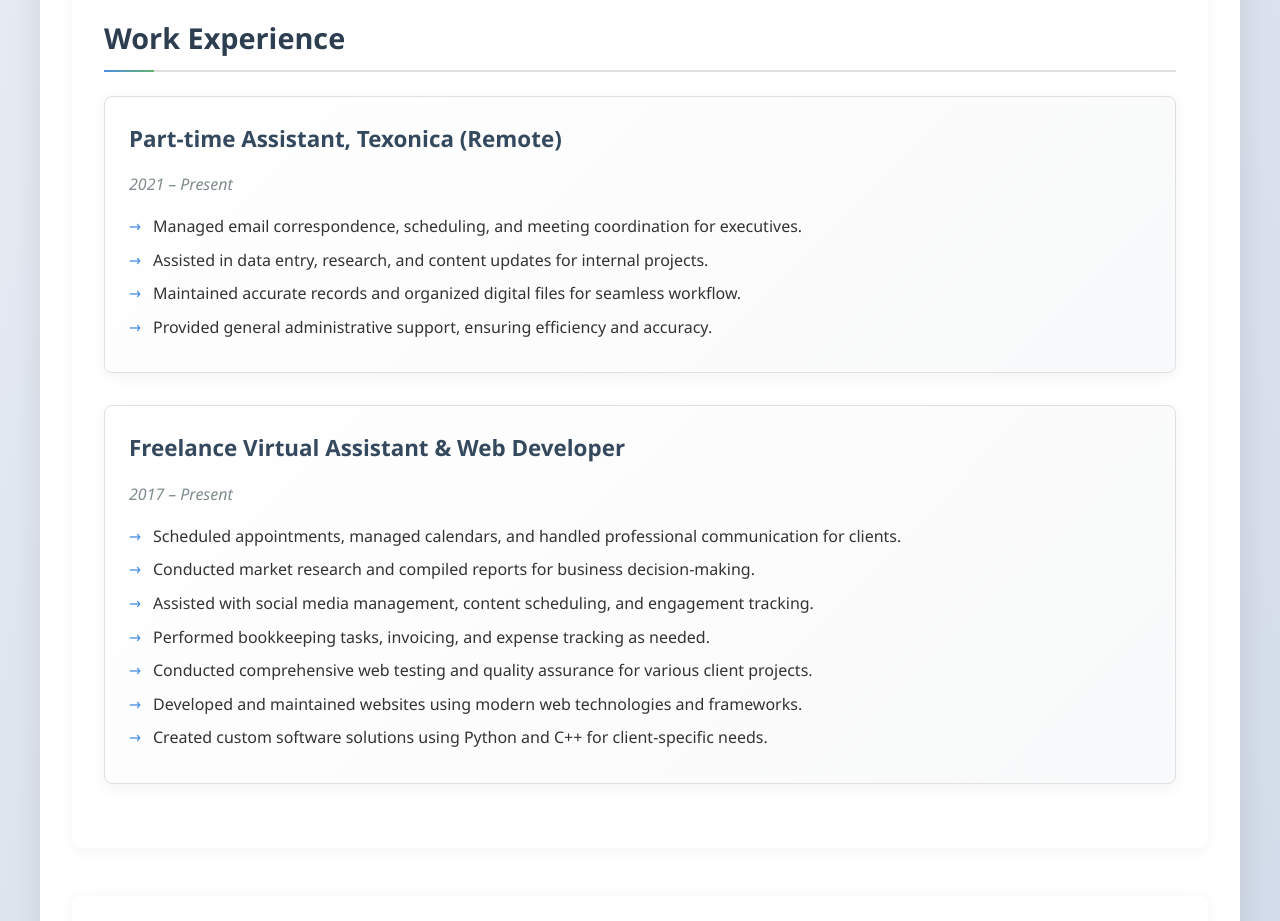
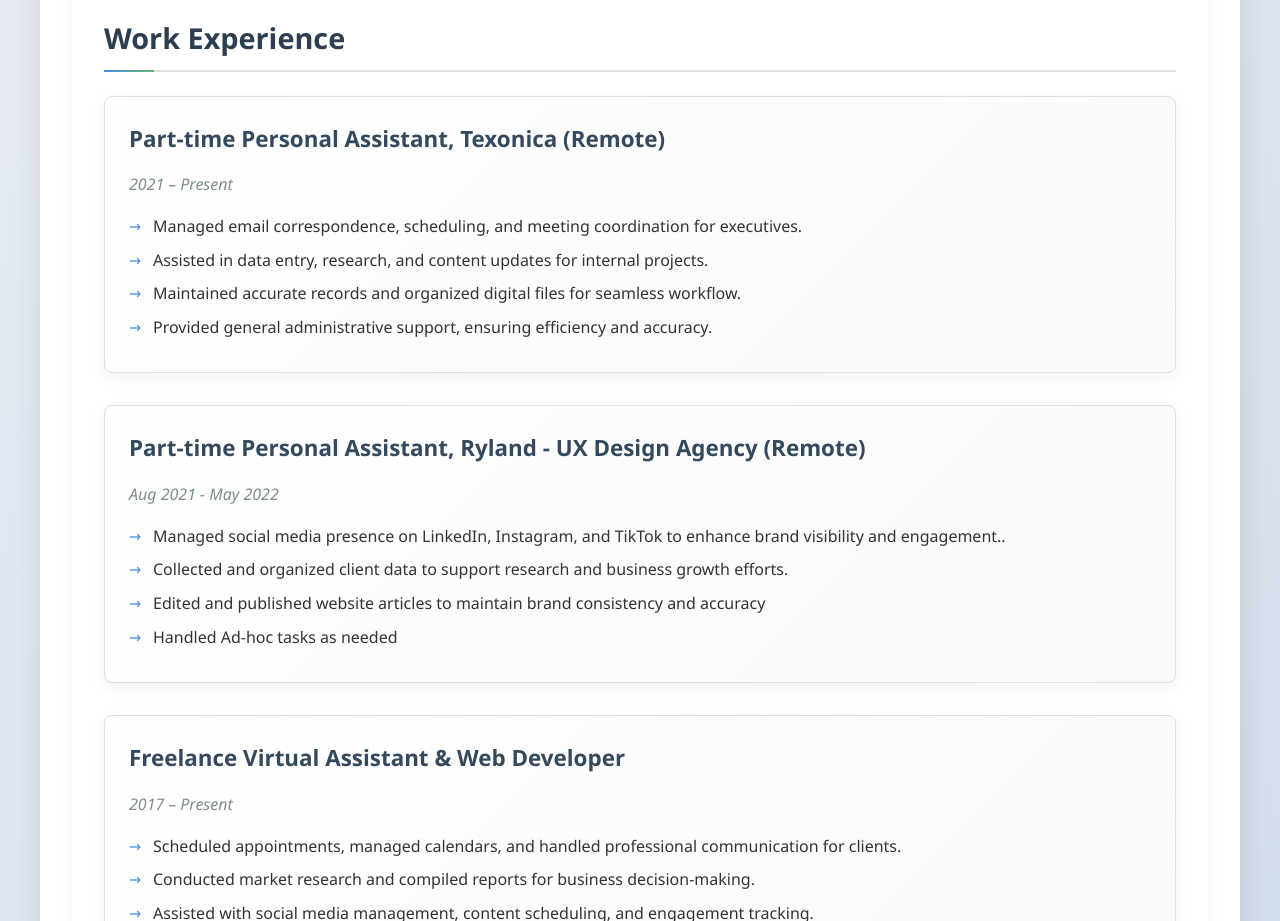
Before and after one commit to kodai-rr/Web-Portfolio, a plain HTML site: page index.html in a window 1280 px wide. Shown: the part 1820-2741 px from the top of the page. Drawn offline with nearby package versions, Linux system fonts and the light colour scheme.

Commit message:
add experience

```diff
--- a/index.html
+++ b/index.html
@@ -103,13 +103,23 @@
             <section class="experience">
                 <h2>Work Experience</h2>
                 <div class="job">
-                    <h3>Part-time Assistant, Texonica (Remote)</h3>
+                    <h3>Part-time Personal Assistant, Texonica (Remote)</h3>
                     <p class="date">2021 – Present</p>
                     <ul>
                         <li>Managed email correspondence, scheduling, and meeting coordination for executives.</li>
                         <li>Assisted in data entry, research, and content updates for internal projects.</li>
                         <li>Maintained accurate records and organized digital files for seamless workflow.</li>
                         <li>Provided general administrative support, ensuring efficiency and accuracy.</li>
+                    </ul>
+                </div>
+                <div class="job">
+                    <h3>Part-time Personal Assistant, Ryland - UX Design Agency (Remote)</h3>
+                    <p class="date">Aug 2021 - May 2022</p>
+                    <ul>
+                        <li>Managed social media presence on LinkedIn, Instagram, and TikTok to enhance brand visibility and engagement..</li>
+                        <li>Collected and organized client data to support research and business growth efforts.</li>
+                        <li>Edited and published website articles to maintain brand consistency and accuracy</li>
+                        <li>Handled Ad-hoc tasks as needed</li>
                     </ul>
                 </div>
                 <div class="job">
```
